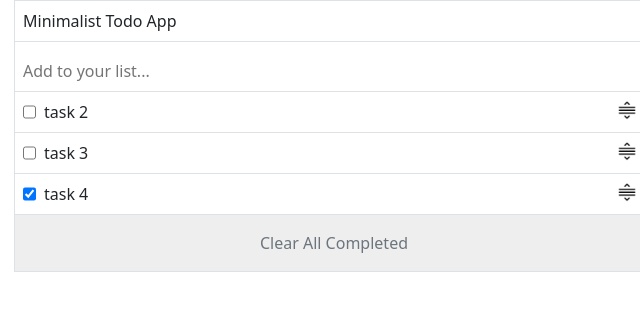
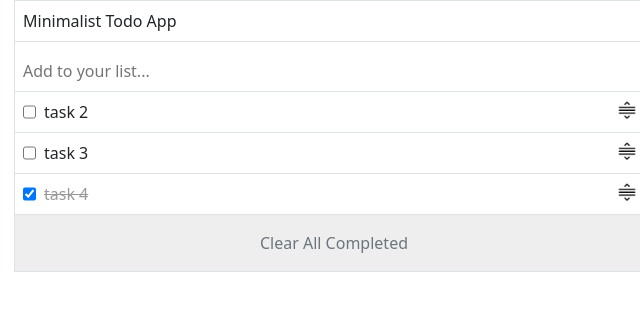
Before and after one commit to mohamedSabry0/TodoList, a website built with webpack: page src/index.html in a window 1280 px wide. Shown: the full height of the page, 306-946 px from the left. Built offline with nearby package versions, Linux system fonts and the light colour scheme.

Commit message:
edit style on action

```diff
--- a/src/style.css
+++ b/src/style.css
@@ -12,3 +12,8 @@
 .bg-grey {
   background-color: #eee;
 }
+
+.completed {
+  color: #999;
+  text-decoration: line-through;
+}
--- a/src/ui.js
+++ b/src/ui.js
@@ -1,25 +1,12 @@
 import sortByIndex from './helpers.js';
 import changeStatus from './complete_action.js';
+import storage from './store.js';
 
 const UI = (() => {
-  const createTask = (task) => {
-    const taskText = document.createElement('p');
-    taskText.classList.add('m-0', 'px-2');
-    taskText.textContent = task.description;
-    const completedCheck = document.createElement('input');
-    completedCheck.type = 'checkbox';
-    completedCheck.checked = task.completed;
-    completedCheck.className = 'completed-input';
-    completedCheck.addEventListener('change', () => {
-      changeStatus(task);
-    });
-    const dragBtn = document.createElement('div');
-    dragBtn.classList.add('drag-btn', 'ms-auto', 'me-2');
-    return [completedCheck, taskText, dragBtn];
-  };
-
+  let createTask;
   const populateList = (list) => {
     const ul = document.querySelector('.tasks-container');
+    ul.innerHTML = '';
     list.sort(sortByIndex);
     list.forEach((task) => {
       const li = document.createElement('li');
@@ -29,6 +16,22 @@ const UI = (() => {
       ul.appendChild(li);
     });
   };
+  createTask = (task) => {
+    const taskText = document.createElement('p');
+    taskText.textContent = task.description;
+    const completedCheck = document.createElement('input');
+    completedCheck.type = 'checkbox';
+    completedCheck.checked = task.completed;
+    taskText.className = task.completed ? 'm-0 px-2 completed' : 'm-0 px-2';
+    completedCheck.className = 'completed-input';
+    completedCheck.addEventListener('change', () => {
+      changeStatus(task);
+      populateList(storage.get());
+    });
+    const dragBtn = document.createElement('div');
+    dragBtn.classList.add('drag-btn', 'ms-auto', 'me-2');
+    return [completedCheck, taskText, dragBtn];
+  };
 
   return {
     populateList,
```
